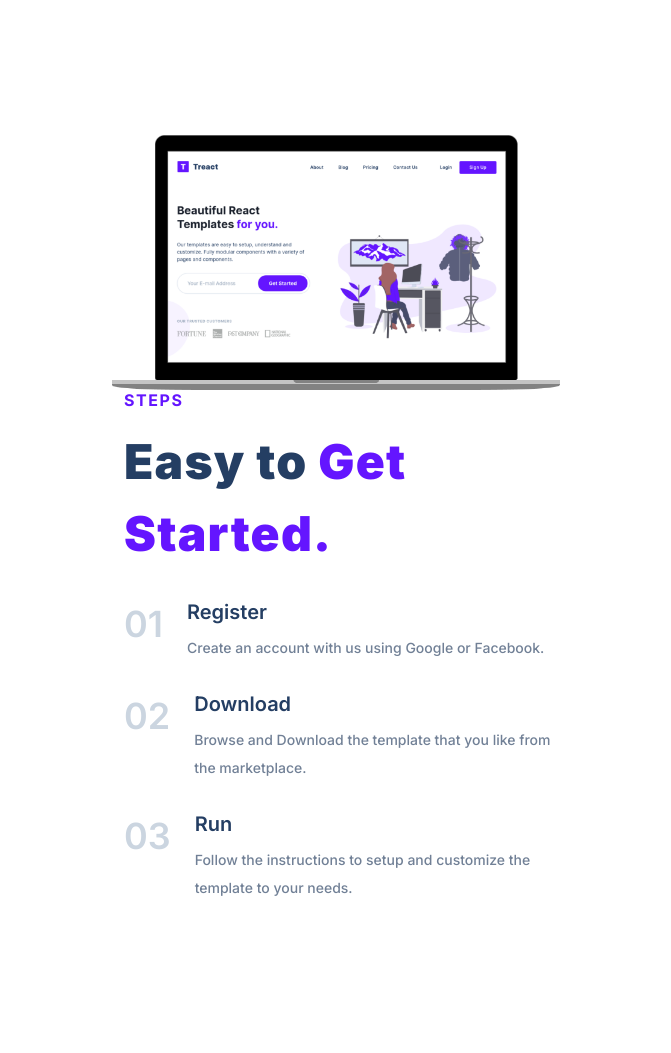
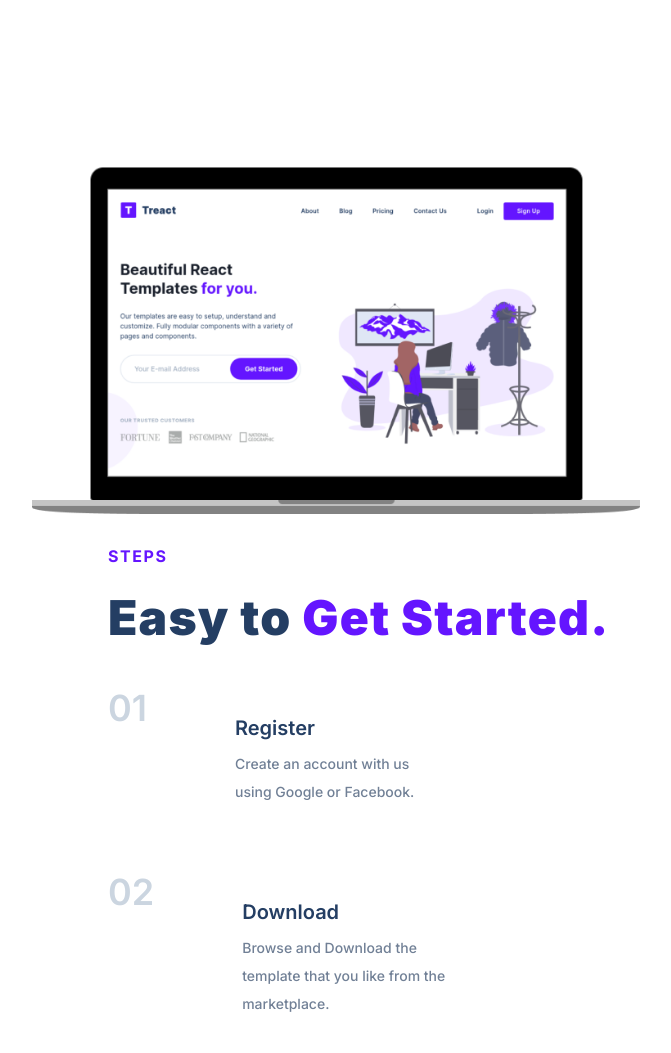
Before and after one commit to Th-Davis/Final-Project, a plain HTML site: page index.html in a window 1280 px wide. Shown: the part 2760-3813 px from the top of the page, without its empty margins (304-975 px from the left). Drawn offline with Linux system fonts and the light colour scheme.

Commit message:
Final 16

```diff
--- a/style.css
+++ b/style.css
@@ -366,9 +366,6 @@
 
 */
 
-main {
-  margin-bottom: 96px;
-}
 #features {
   position: relative;
 }
@@ -601,19 +598,19 @@
   display: flex;
   justify-content: space-between;
   align-items: center;
+  flex-direction: column;
 }
 .row {
   width: 100%;
   max-width: 1280px;
   margin: 0 auto;
 }
-.steps__description,
 .steps__img--wrapper {
-  width: 50%;
-}
-.steps__img--wrapper {
   display: flex;
   position: relative;
+}
+.steps__description {
+  padding: 32px 0px 32px 64px;
 }
 .steps__img {
   z-index: 2;
@@ -1778,36 +1775,25 @@
     flex-direction: column-reverse;
   }
 }
-  #steps .row,
   #testimonials .row {
     flex-direction: column;
     align-items: center;
   }
   #pricing .row {
+    flex-direction: column;
     margin-top: 40px;
   }
   .features {
     justify-content: center;
   }
   .section__para {
-    font-size: 14px;
+    font-size: 18px;
   }
 
   .feature {
-    width: auto;
     max-width: 384px;
   }
-  .quality__description,
-  .quality__img--wrapper,
-  .steps__description,
-  .steps__img--wrapper,
-  .values__description,
-  .values__img,
-  .testimonials__description,
-  .testimonials__img {
-    width: 100%;
-    max-width: 448px;
-  }
+
   .footer__columns {
     justify-content: center;
   }
```
